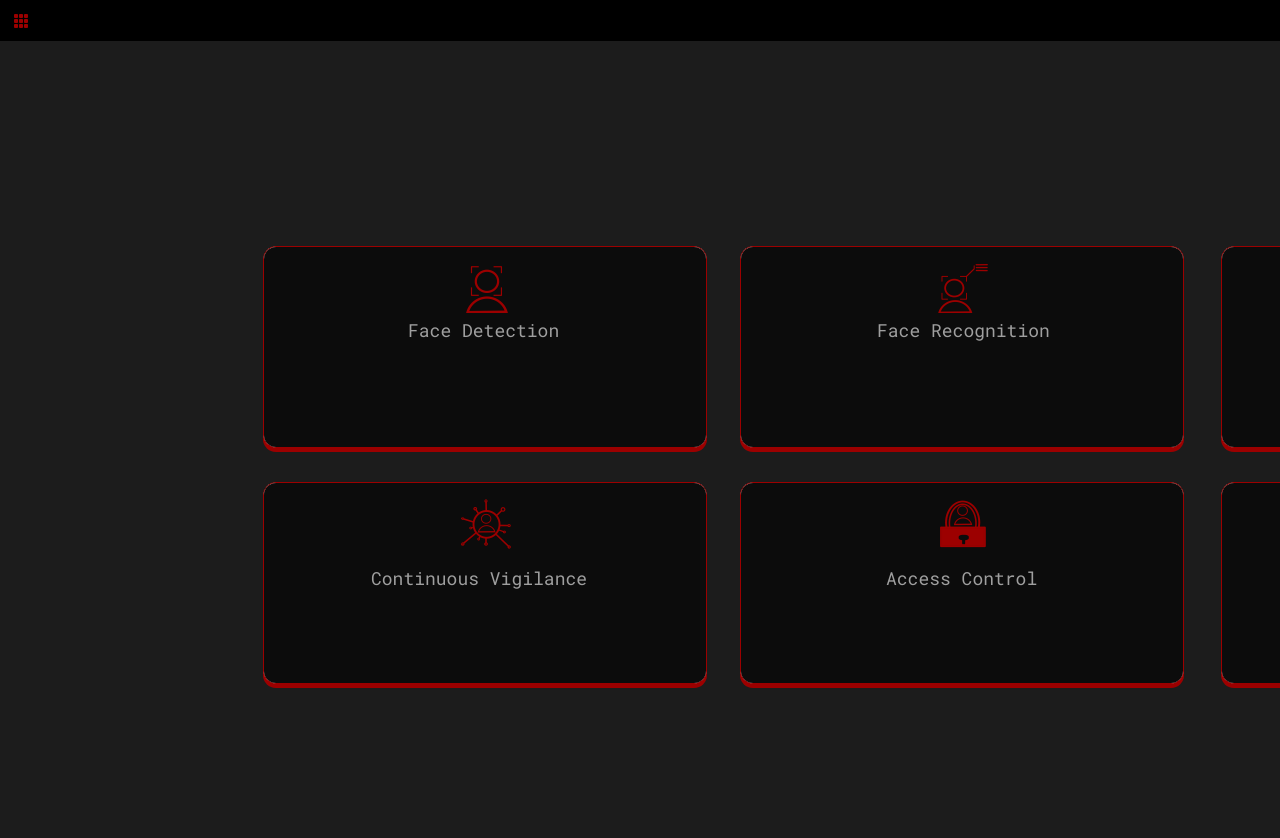
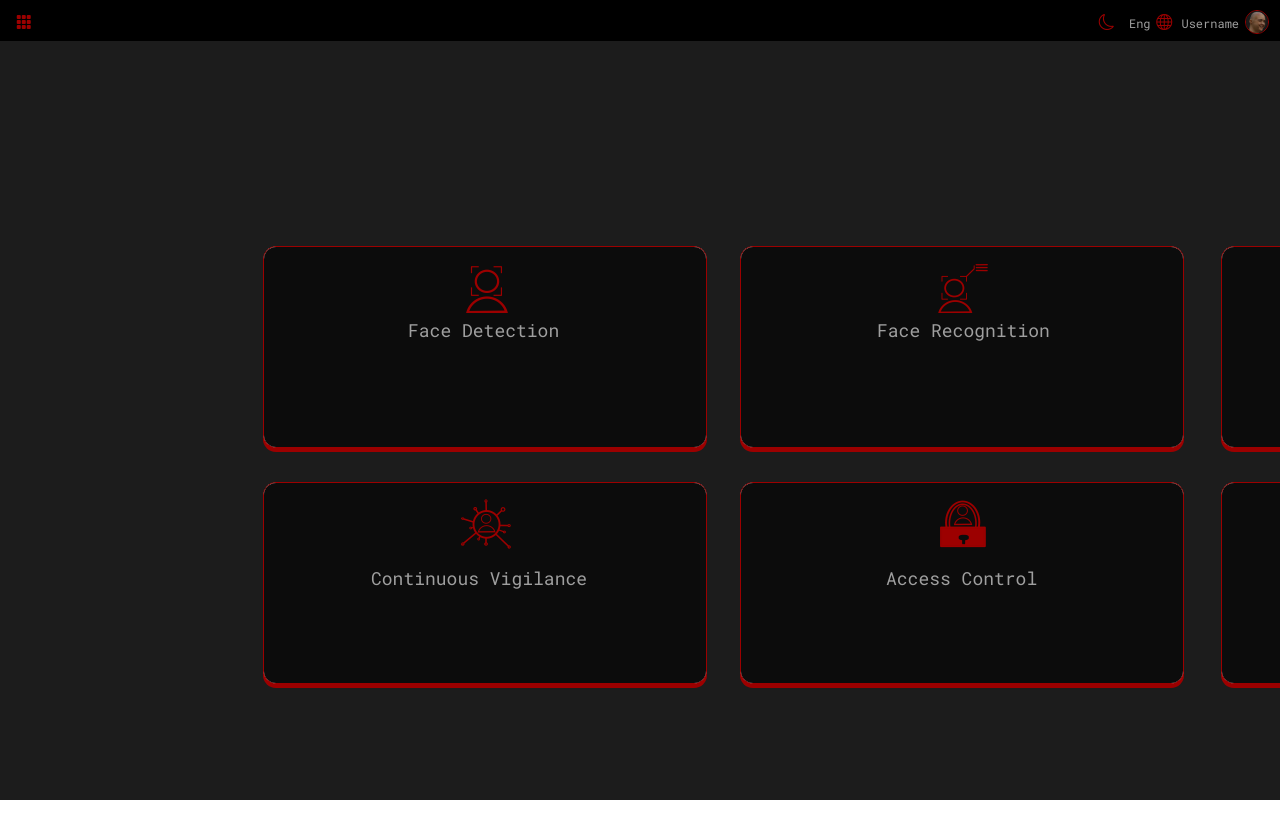
Before and after one commit to kaiser24/VideoAnalytics_Server_Frontend, an Angular app: page / in a window 1280 px wide. Shown: the top 838 px of the page. After the commit the page ends 800 px from the top, so only its background shows below. Built offline with nearby package versions, Linux system fonts and the light colour scheme.

Commit message:
Made navbar responsive

```diff
--- a/src/app/home/home.component.css
+++ b/src/app/home/home.component.css
@@ -1,6 +1,6 @@
 .home_container {
     width: 100%;
-    height: 940px;
+    height: 100%;
     background: rgba(28,28,28,1);
     opacity: 1;
     position: absolute;
--- a/src/app/home/navbar/navbar.component.css
+++ b/src/app/home/navbar/navbar.component.css
@@ -25,7 +25,7 @@ body {
 
 .navbar_background {
     width: 100%;
-    height: 41px;
+    height: 100%;
     background: rgba(0,0,0,1);
     opacity: 1;
     position: absolute;
@@ -40,8 +40,10 @@ body {
     opacity: 1;
     position: absolute;
     background-color: Transparent;
-    top: 9px;
+    top: 25%;
     border-radius: 50%;
+    color: rgba(156,0,0,1);
+    border-width: 0px;
 }
 
 /* Specific Styles */
@@ -55,39 +57,29 @@ body {
     font-weight: Regular;
     font-size: 12px;
     opacity: 1;
-
+    text-align: left;
+    top: 35%;
 }
 
 /* Specific elements */
 .username {
-    top: 13px;
-    left: 1830px;
-    text-align: left;
+    left: 78.3%;
 }
 .language {
-    text-align: left;
-    top: 13px;
-    left: 1772px;
+    left: 67.7%;
 }
 .theme_icon {
-    color: rgba(156,0,0,1);
-    left: 1740px;
-    border-width: 0px;
+    left: 62.2%;
 }
 .theme_icon:active {
     box-shadow: 0 1px rgb(156, 0, 0,1);
     transform: translateY(1px);
 }
 .language_icon {
-    position: absolute;
-    color: rgba(156,0,0,1);
-    left: 1800px;
-    border-width: 0px;
+    left: 72.8%;
 }
 .activate_sidebar_icon {
-    color: rgba(156,0,0,1);
-    left: 10px;
-    border-width: 0px;
+    left: 1%;
 }
 .activate_sidebar_icon:active {
     box-shadow: 0 1px rgb(156, 0, 0,1);
@@ -103,9 +95,76 @@ body {
     border-style: solid;
     border-width: 1px;
     border-color: rgba(156,0,0,1);
-    left: 1890px;
+    left: 90.3%;
 }
 .avatar_button:active .avatar{
     box-shadow: 0 1px rgb(156, 0, 0,1);
     transform: translateY(1px);
 }
+
+/* Only for desktop tablets */
+@media only screen and (min-width: 580px) {
+    .username {
+        left: 83.3%;
+    }
+    .language {
+        left: 75.2%;
+    }
+    .theme_icon {
+        left: 70.6%;
+    }
+    .language_icon {
+        left: 79%;
+    }
+    .activate_sidebar_icon {
+        left: 1%;
+    }
+    .avatar {
+        left: 93.3%;
+    }
+}
+
+
+/* Only for desktop browsers */
+@media only screen and (min-width: 1080px) {
+    .username {
+        left: 92.3%;
+    }
+    .language {
+        left: 88.2%;
+    }
+    .theme_icon {
+        left: 85.6%;
+    }
+    .language_icon {
+        left: 90.1%;
+    }
+    .activate_sidebar_icon {
+        left: 1%;
+    }
+    .avatar {
+        left: 97.3%;
+    }
+}
+
+/* Only for desktop browsers */
+@media only screen and (min-width: 1420px) {
+    .username {
+        left: 93.6%;
+    }
+    .language {
+        left: 90%;
+    }
+    .theme_icon {
+        left: 88%;
+    }
+    .language_icon {
+        left: 91.5%;
+    }
+    .activate_sidebar_icon {
+        left: 1%;
+    }
+    .avatar {
+        left: 97.3%;
+    }
+}
```
